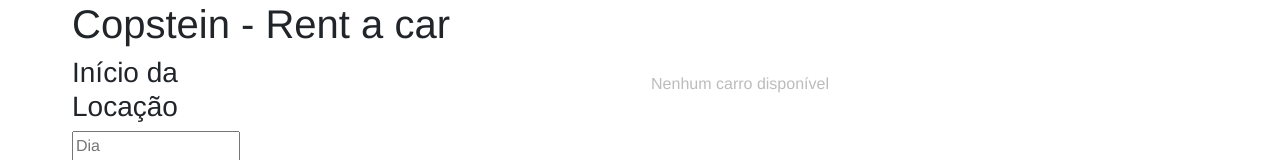
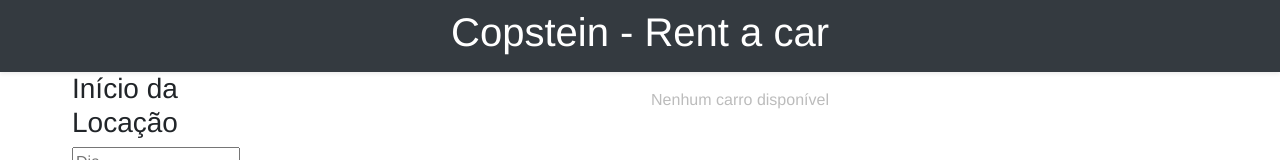
Before and after one commit to Lennon95/LocadoraBackend, a website: page Frontend/index.html in a window 1280 px wide. Shown: the top 160 px of the page. Drawn offline with nearby package versions, Linux system fonts and the light colour scheme; no server answers.

Commit message:
FIx HTML

```diff
--- a/Frontend/index.html
+++ b/Frontend/index.html
@@ -8,7 +8,7 @@
 
     <body>
         <!-- Cabeçalho -->
-        <header>
+        <header class="navbar navbar-dark bg-dark shadow-sm">
             <h1>Copstein - Rent a car</h1>
         </header>
 
--- a/Frontend/main.css
+++ b/Frontend/main.css
@@ -12,6 +12,7 @@
     max-width: 1200px;
     text-align: left;
     padding: 0 32px;
+    color: #fff;
 }
 
 /* Corpo */
```
